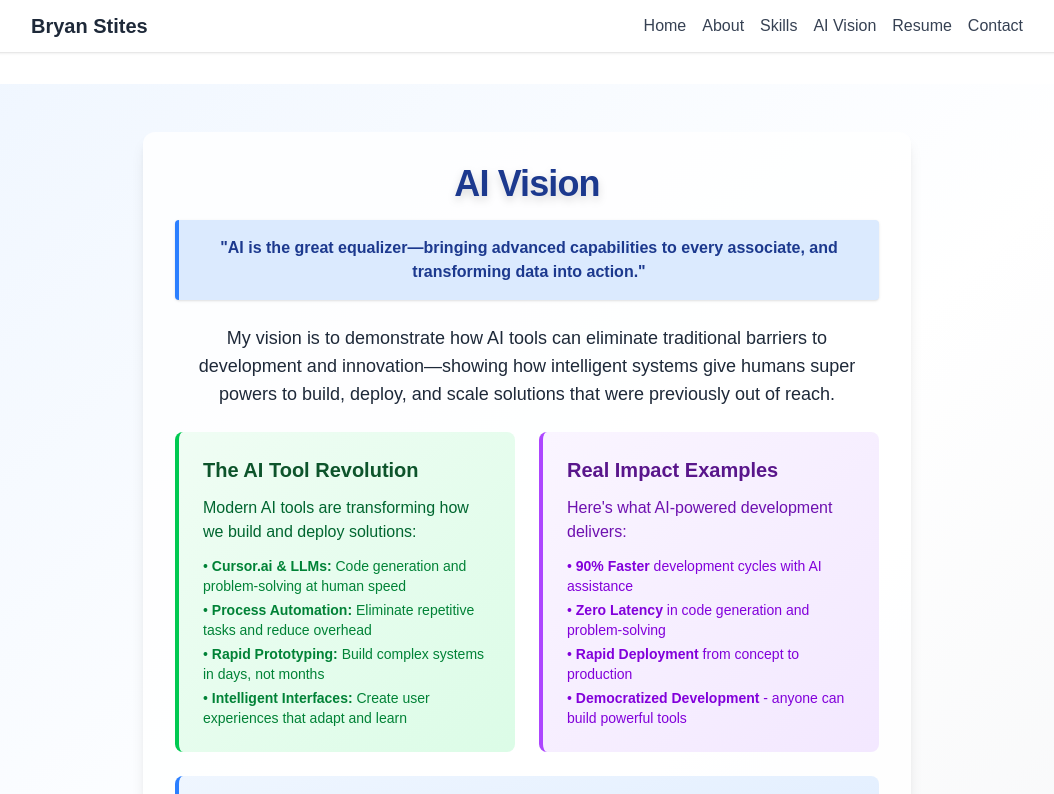
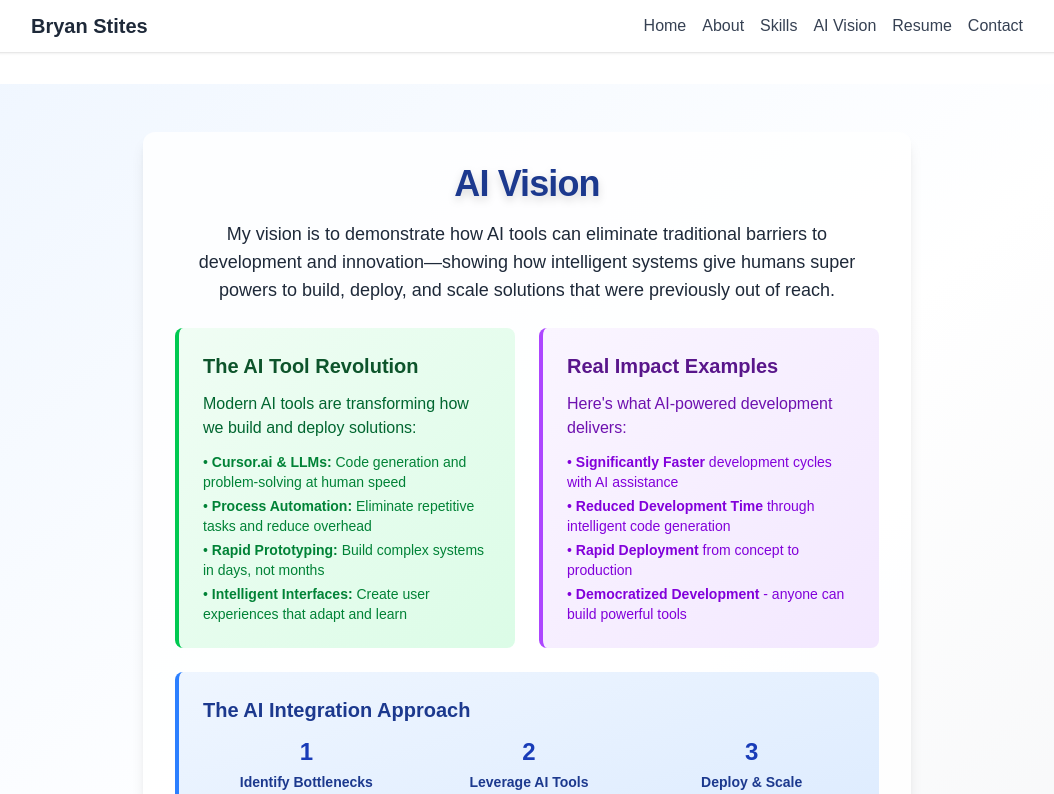
Before and after one commit to bkstites/vp-portfolio, a Next.js app: page /ai-vision in a window 1280 px wide. Shown: the top 794 px of the page, without its empty margins (113-1167 px from the left). Built offline with nearby package versions, Linux system fonts and the light colour scheme.

Commit message:
Remove unattributed quote and replace questionable metrics with realistic statements

```diff
--- a/src/app/ai-vision/page.tsx
+++ b/src/app/ai-vision/page.tsx
@@ -5,10 +5,6 @@ export default function AIVisionPage() {
     <main className="min-h-screen bg-gradient-to-br from-blue-50 via-white to-gray-100 py-12 px-4 flex flex-col items-center justify-center">
       <div className="bg-white/80 rounded-xl shadow-lg p-8 max-w-3xl w-full">
         <h1 className="text-4xl font-extrabold text-blue-900 mb-4 drop-shadow-lg tracking-tight text-center">AI Vision</h1>
-
-        <div className="bg-blue-100 border-l-4 border-blue-500 p-4 mb-6 rounded shadow text-blue-900 text-center font-semibold">
-          &quot;AI is the great equalizer—bringing advanced capabilities to every associate, and transforming data into action.&quot;
-        </div>
 
         <p className="mb-6 text-lg text-gray-800 text-center">
           My vision is to demonstrate how AI tools can eliminate traditional barriers to development and innovation—showing how intelligent systems give humans super powers to build, deploy, and scale solutions that were previously out of reach.
@@ -34,8 +30,8 @@ export default function AIVisionPage() {
               Here&apos;s what AI-powered development delivers:
             </p>
             <ul className="text-sm text-purple-700 space-y-1">
-              <li>• <strong>90% Faster</strong> development cycles with AI assistance</li>
-              <li>• <strong>Zero Latency</strong> in code generation and problem-solving</li>
+              <li>• <strong>Significantly Faster</strong> development cycles with AI assistance</li>
+              <li>• <strong>Reduced Development Time</strong> through intelligent code generation</li>
               <li>• <strong>Rapid Deployment</strong> from concept to production</li>
               <li>• <strong>Democratized Development</strong> - anyone can build powerful tools</li>
             </ul>
```
